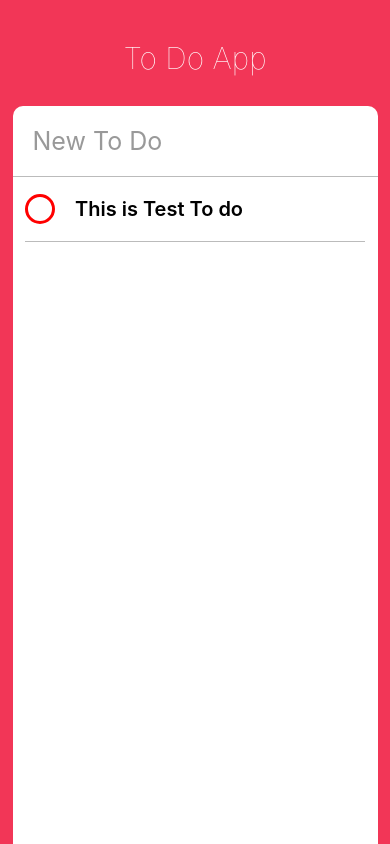
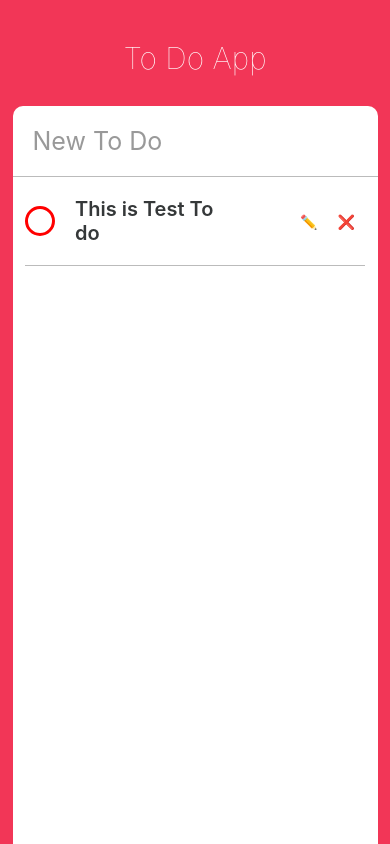
Before and after one commit to bb-worm/NomadCoders-ToDoApp, a React Native app: screen / in a window 390 px wide. Built offline with nearby package versions, Linux system fonts and the light colour scheme.

Commit message:
add touchable emojis

```diff
--- a/ToDo.js
+++ b/ToDo.js
@@ -16,20 +16,52 @@
   };
 
   render() {
-    const { isCompleted } = this.state;
+    const { isCompleted, isEditing } = this.state;
     // const isCommpleted = this.state.isCompleted 와 동일
     return (
       <View style={styles.container}>
+        <View style={styles.column}>
           <TouchableOpacity onPress={this._toggleComplete}>
             <View
-            // style 여러개 넣을 때는 대괄호로 감쌈
+              // style 여러개 넣을 때는 배열 사용
               style={[
                 styles.circle,
                 isCompleted ? styles.completedCircle : styles.uncompletedCircle
               ]}
             />
           </TouchableOpacity>
-        <Text style={styles.text}>This is Test To do</Text>
+          <Text
+            style={[
+              styles.text,
+              isCompleted ? styles.completedText : styles.uncompletedText
+            ]}
+          >
+            This is Test To do
+          </Text>
+        </View>
+
+        {isEditing ? (
+          <View style={styles.actions}>
+            <TouchableOpacity onPressOut={this._finishEditing}>
+              <View style={styles.actionContainer}>
+                <Text style={styles.actionText}>✅</Text>
+              </View>
+            </TouchableOpacity>
+          </View>
+        ) : (
+          <View style={styles.actions}>
+            <TouchableOpacity onPressOut={this._startEditing}>
+              <View style={styles.actionContainer}>
+                <Text style={styles.actionText}>✏️</Text>
+              </View>
+            </TouchableOpacity>
+            <TouchableOpacity>
+              <View style={styles.actionContainer}>
+                <Text style={styles.actionText}>❌</Text>
+              </View>
+            </TouchableOpacity>
+          </View>
+        )}
       </View>
     );
   }
@@ -56,6 +88,18 @@
     //   isCompleted: !this.state.isCompleted
     // });
   };
+
+  _startEditing = () => {
+    this.setState({
+      isEditing: true
+    });
+  };
+
+  _finishEditing = () => {
+    this.setState({
+      isEditing: false
+    });
+  };
 }
 
 const styles = StyleSheet.create({
@@ -64,7 +108,8 @@
     borderBottomColor: "#bbb",
     borderBottomWidth: StyleSheet.hairlineWidth,
     flexDirection: "row",
-    alignItems: "center"
+    alignItems: "center",
+    justifyContent: "space-between"
   },
   circle: {
     width: 30,
@@ -73,11 +118,33 @@
     borderWidth: 3,
     marginRight: 20
   },
-  completedCircle: { borderColor: "#bbb" }, // 완료한 경우
-  uncompletedCircle: { borderColor: "red" }, // 완료하지 않은 경우
+  completedCircle: { borderColor: "#bbb" }, // 완료한 경우 circle
+  uncompletedCircle: { borderColor: "red" }, // 완료하지 않은 경우 circle
   text: {
     fontWeight: "600",
     fontSize: 20,
     marginVertical: 20
+  },
+  // 완료한 경우 text
+  completedText: {
+    color: "#bbb",
+    textDecorationLine: "line-through"
+  },
+  // 완료하지 않은 경우 text
+  uncompletedText: {
+    color: "#353839"
+  },
+  column: {
+    flexDirection: "row",
+    alignItems: "center",
+    width: width / 2,
+    justifyContent: "space-between"
+  },
+  actions: {
+    flexDirection: "row"
+  },
+  actionContainer: {
+    paddingVertical: 10,
+    paddingHorizontal: 10
   }
 });
```
Lines whose indentation alone changed are shown as unchanged.
